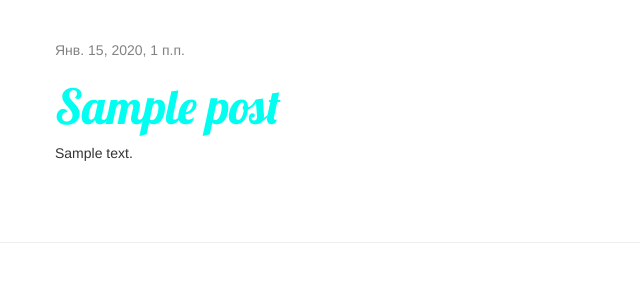
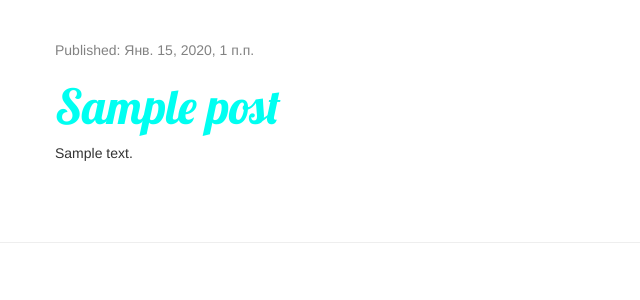
Before and after one commit to NinaVeselova/my-first-blog, a Django app: template mysite/blog/templates/blog/post_list.html in a window 1280 px wide. Shown: the top 300 px of the page, without its empty margins (0-640 px from the left). Run offline with Django 3.2, Linux system fonts and the light colour scheme; the template is opened without the code that fills it: values that come from a table or form of the project are taken from there, others are empty; tables that the repository leaves empty hold one stand-in row (values such as "Sample post"); some libraries are stand-ins or nearby versions.

Commit message:
Changed template for post details

```diff
--- a/mysite/blog/templates/blog/post_detail.html
+++ b/mysite/blog/templates/blog/post_detail.html
@@ -7,10 +7,10 @@
                 {{ post.published_date }}
             </div>
         {% endif %}
+        <h1><a href="">{{ post.title }}</a></h1>
+        <p>{{ post.text|linebreaksbr }}</p>
         {% if user.is_authenticated %}
             <a class="btn btn-default" href="{% url 'post_edit' pk=post.pk %}"><span class="glyphicon glyphicon-pencil"></span></a>
         {% endif %}
-        <h1><a href="">{{ post.title }}</a></h1>
-        <p>{{ post.text|linebreaksbr }}</p>
     </div>
 {% endblock %}
--- a/mysite/blog/templates/blog/post_list.html
+++ b/mysite/blog/templates/blog/post_list.html
@@ -4,7 +4,7 @@
     {% for post in posts %}
         <div class="post">
             <div class="date">
-                {{ post.published_date }}
+                <p>Published: {{ post.published_date }}</p>
             </div>
             <h1><a href="{% url 'post_detail' pk=post.pk %}">{{ post.title }}</a></h1>
             <p>{{ post.text|linebreaksbr }}</p>
```
